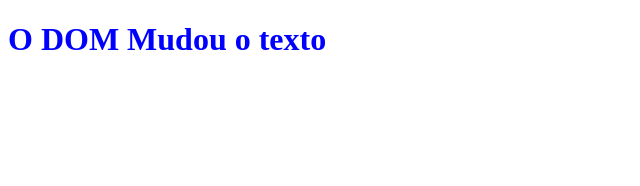
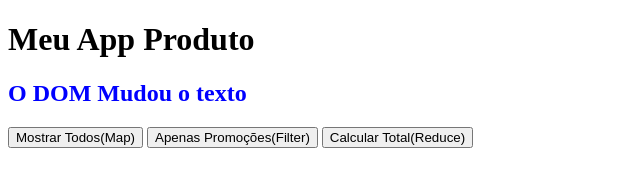
Before and after one commit to felipemello10/ProjetoJS2, a plain HTML site: page index.html in a window 1280 px wide. Shown: the whole page, without its empty margins (0-640 px from the left). Drawn offline with Linux system fonts and the light colour scheme.

Commit message:
feat: estrutura de botoes e lista de produtos html

```diff
--- a/index.html
+++ b/index.html
@@ -8,7 +8,21 @@
     <title>Projeto</title>
 </head>
 <body>
-    <h1 id="titulo">Titulo Original</h1>
+    <header>
+        <h1>Meu App Produto</h1>
+        <h2 id="titulo">Titulo Original</h2>
+    </header>
+    <main class="container">
+        <div class="btns">
+            <button onclick="todosProdutos()">Mostrar Todos(Map)</button>
+            <button onclick="filtrarPromocoes()">Apenas Promoções(Filter)</button>
+            <button onclick="calcularTotal()">Calcular Total(Reduce)</button>
+
+        </div>
+        <div id="listar-produtos" class="produtos"></div>
+        <div id="resultado-total"></div>
+    </main>
+
 
 
     <!-- JS EXTERNO -->
```
Also changed, not shown: src/js/script.js (line endings or trailing spaces).
